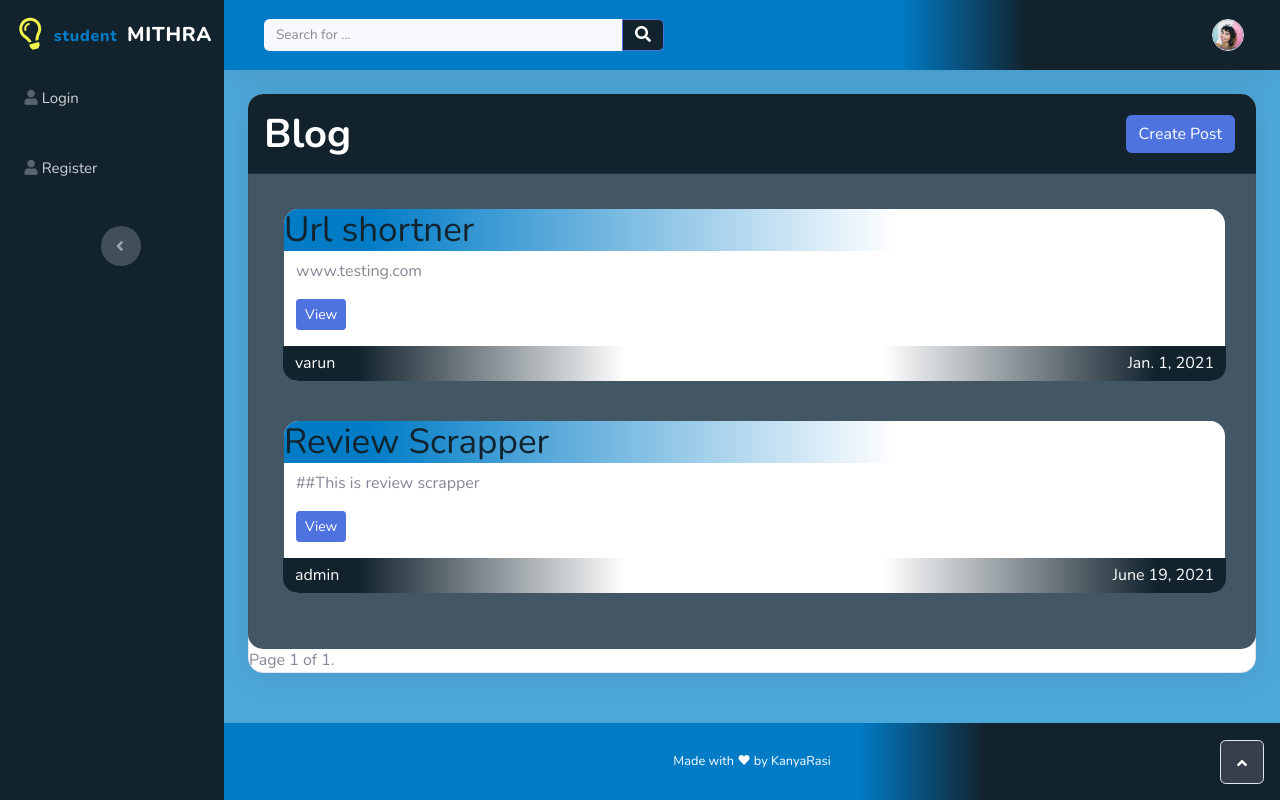
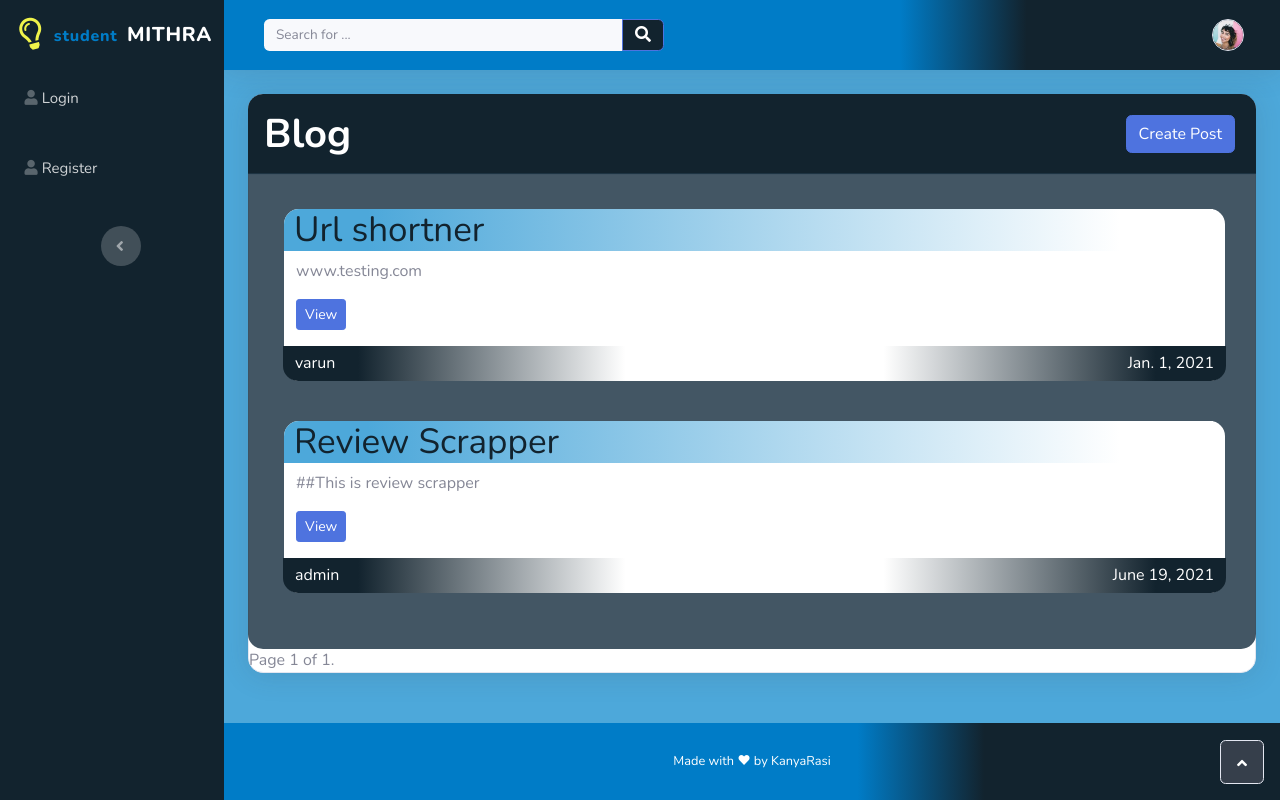
Before and after one commit to vodnalasricharan/StudentMithra, a Django app: page /posts/ in a window 1280 px wide. Run offline with Django 3.2, Linux system fonts and the light colour scheme; data comes from the database, SQL or seed files in the repository; some libraries are stand-ins or nearby versions; some web fonts are replaced.

Commit message:
Update post_list.html

```diff
--- a/templates/post_list.html
+++ b/templates/post_list.html
@@ -37,8 +37,8 @@
 
 
     <!--******************************************************  POST TITLE SECTION  ******************************************************--->
-                                <h1 style="font-size: 35px;color: rgb(18,35,46);margin-top: 0px;background: linear-gradient(270deg, white 34%, #007cc7 91%);border-top-left-radius: 15px;border-bottom-left-radius: 0px;margin-left: -12px;">
-                                    <a href="{{ obj.get_absolute_url }}" style="color: rgb(18,35,46);text-decoration:none;">{{ obj.title }}</a>
+                                <h1 style="font-size: 35px;color: rgb(18,35,46);margin-top: 0px;background: linear-gradient(270deg, white 10%, #4da8da 91%);border-top-left-radius: 15px;border-bottom-left-radius: 0px;margin-left: -12px;">
+                                    <a href="{{ obj.get_absolute_url }}" style="color: rgb(18,35,46);text-decoration:none;margin-left:10px">{{ obj.title }}</a>
                                 </h1>
                                 {% if obj.user.get_full_name %}<p>Author: {{ obj.user.get_full_name }}</p>{% endif %}
 
```
